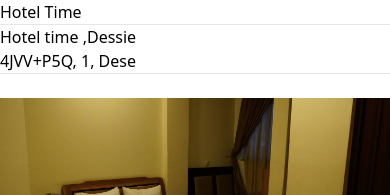
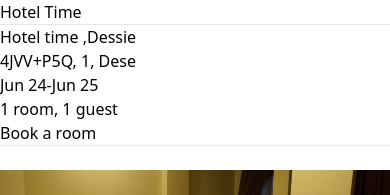
Before and after one commit to leulmesfin116/Hotel, a React (Vite) app in the folder client/hotel-time/: page / in a window 390 px wide. Shown: the top 195 px of the page. Built offline with nearby package versions, Linux system fonts and the light colour scheme.

Commit message:
making the home page mobile responsive

```diff
--- a/client/hotel-time/src/pages/Home.tsx
+++ b/client/hotel-time/src/pages/Home.tsx
@@ -6,6 +6,14 @@ import hotel4 from '../assets/hotel4.png';
 
 function Home() {
   const scrollContainerRef = useRef<HTMLDivElement>(null);
+
+  const today = new Date();
+  const tomorrow = new Date(today);
+  tomorrow.setDate(tomorrow.getDate() + 1);
+
+  const formatDate = (date: Date) => {
+    return date.toLocaleDateString('en-US', { month: 'short', day: 'numeric' });
+  };
 
   const scroll = (direction: 'left' | 'right') => {
     if (scrollContainerRef.current) {
@@ -20,11 +28,12 @@ function Home() {
   return (
     <>
       <header className="m-3">
-        <h1 className="text-4xl font-serif text-amber-500 ">Hotel Time </h1>
+        <h1 className="text-4xl font-serif text-amber-800 ">Hotel Time </h1>
       </header>
       <hr></hr>
       <div>
-        <div className="flex flex-col m-4">
+        <div className="flex flex-col md:flex-row justify-between items-start md:items-center m-4 gap-4">
+          <div className="flex flex-col">
             <h2 className="font-bold text-xl font-serif">Hotel time ,Dessie</h2>
             <a
               href="https://www.google.com/maps/search/?api=1&query=4JVV%2BP5Q%2C%201%2C%20Dese"
@@ -34,6 +43,21 @@ function Home() {
             >
               4JVV+P5Q, 1, Dese
             </a>
+          </div>
+
+          <div className="flex flex-col sm:flex-row items-stretch sm:items-center gap-2 w-full md:w-auto bg-white border border-gray-200 p-2 rounded-lg shadow-sm mt-4 md:mt-0">
+            <div className="flex justify-center items-center gap-2 px-3 py-2 sm:py-1 border-b sm:border-b-0 sm:border-r border-gray-200">
+              <span className="text-gray-700 font-medium">{formatDate(today)}</span>
+              <span className="text-gray-400">-</span>
+              <span className="text-gray-700 font-medium">{formatDate(tomorrow)}</span>
+            </div>
+            <div className="flex justify-center px-3 py-2 sm:py-1">
+              <span className="text-gray-700 font-medium">1 room, 1 guest</span>
+            </div>
+            <button className="w-full sm:w-auto bg-amber-800 text-white px-6 py-2 rounded-md font-semibold hover:bg-amber-900 transition-colors mt-2 sm:mt-0">
+              Book a room
+            </button>
+          </div>
         </div>
         <hr></hr>
         {/* secod box */}
@@ -66,22 +90,22 @@ function Home() {
             <img
               src={hotel1}
               alt="Hotel View 1"
-              className="h-96 w-auto object-cover snap-center rounded-lg shadow-md shrink-0"
+              className="h-64 sm:h-96 w-[85vw] sm:w-auto object-cover snap-center rounded-lg shadow-md shrink-0"
             />
             <img
               src={hotel2}
               alt="Hotel View 2"
-              className="h-96 w-auto object-cover snap-center rounded-lg shadow-md shrink-0"
+              className="h-64 sm:h-96 w-[85vw] sm:w-auto object-cover snap-center rounded-lg shadow-md shrink-0"
             />
             <img
               src={hotel3}
               alt="Hotel View 3"
-              className="h-96 w-auto object-cover snap-center rounded-lg shadow-md shrink-0"
+              className="h-64 sm:h-96 w-[85vw] sm:w-auto object-cover snap-center rounded-lg shadow-md shrink-0"
             />
             <img
               src={hotel4}
               alt="Hotel View 4"
-              className="h-96 w-auto object-cover snap-center rounded-lg shadow-md shrink-0"
+              className="h-64 sm:h-96 w-[85vw] sm:w-auto object-cover snap-center rounded-lg shadow-md shrink-0"
             />
           </div>
 
@@ -108,7 +132,7 @@ function Home() {
         </div>
         {/* second */}
         <div className="flex flex-row ">
-          <div className="m-4 flex flex-col sm:flex-row items-center gap-4 bg-white border border-gray-200 p-5 rounded-xl shadow-sm max-w-fit hover:shadow-md transition-shadow">
+          <div className="m-4 flex flex-col sm:flex-row items-center gap-4 bg-white border border-gray-200 p-5 rounded-xl shadow-sm w-full sm:max-w-fit hover:shadow-md transition-shadow">
             <img
               src="https://static.tacdn.com/img2/brand_refresh/Tripadvisor_lockup_horizontal_secondary_registered.svg"
               alt="Tripadvisor"
@@ -143,14 +167,14 @@ function Home() {
             </div>
             <div>
               <a
-                className=" font-bold underline text-black-600 hover:text-blue-800 transition-colors"
+                className="font-bold underline text-black-600 hover:text-blue-800 transition-colors"
                 href="https://www.tripadvisor.com/Hotel_Review-g2194934-d7248694-Reviews-Hotel_Time_Spa-Dessie_Amhara_Region.html"
               >
                 read reviews
               </a>
             </div>
-            <div>
-              <a className="m-4 px-4" href="tel:+251914313458">
+            <div className="w-full sm:w-auto border-t sm:border-t-0 sm:border-l border-gray-200 pt-3 sm:pt-0 sm:pl-4 mt-2 sm:mt-0 text-center sm:text-left">
+              <a className="font-semibold text-amber-800" href="tel:+251914313458">
                 Call Us: 091 431 3458
               </a>
             </div>
@@ -159,7 +183,7 @@ function Home() {
         {/* third */}
         <div className="m-4 flex flex-col gap-4 bg-white">
           <div>
-            <h1 className=" text-center text-3xl font-serif text-amber-500">
+            <h1 className=" text-center text-3xl font-serif text-amber-800">
               Our amenities
             </h1>
           </div>
@@ -172,7 +196,7 @@ function Home() {
                 viewBox="0 0 24 24"
                 strokeWidth="1.5"
                 stroke="currentColor"
-                className="w-7 h-7 text-amber-500 shrink-0"
+                className="w-7 h-7 text-amber-800 shrink-0"
               >
                 <path
                   strokeLinecap="round"
@@ -193,7 +217,7 @@ function Home() {
                 viewBox="0 0 24 24"
                 strokeWidth="1.5"
                 stroke="currentColor"
-                className="w-7 h-7 text-amber-500 shrink-0"
+                className="w-7 h-7 text-amber-800 shrink-0"
               >
                 <path
                   strokeLinecap="round"
@@ -214,7 +238,7 @@ function Home() {
                 viewBox="0 0 24 24"
                 strokeWidth="1.5"
                 stroke="currentColor"
-                className="w-7 h-7 text-amber-500 shrink-0"
+                className="w-7 h-7 text-amber-800 shrink-0"
               >
                 <path
                   strokeLinecap="round"
@@ -235,7 +259,7 @@ function Home() {
                 viewBox="0 0 24 24"
                 strokeWidth="1.5"
                 stroke="currentColor"
-                className="w-7 h-7 text-amber-500 shrink-0"
+                className="w-7 h-7 text-amber-800 shrink-0"
               >
                 <path
                   strokeLinecap="round"
@@ -256,7 +280,7 @@ function Home() {
                 viewBox="0 0 24 24"
                 strokeWidth="1.5"
                 stroke="currentColor"
-                className="w-7 h-7 text-amber-500 shrink-0"
+                className="w-7 h-7 text-amber-800 shrink-0"
               >
                 <path
                   strokeLinecap="round"
```
Lines whose indentation alone changed are shown as unchanged.
